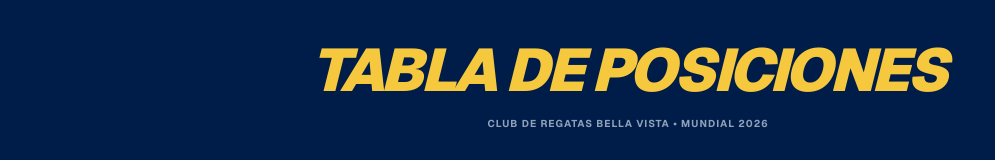
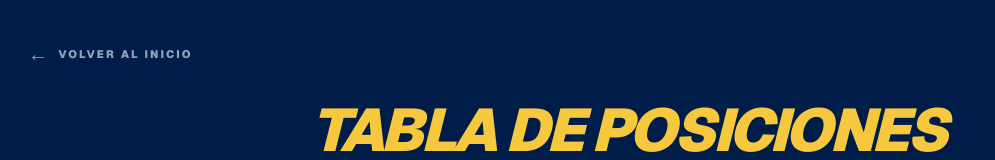
Before and after one commit to sferro-creator/prode-regatas, a Next.js app: page /ranking in a window 1280 px wide. Shown: the top 160 px of the page, without its empty margins (12-1007 px from the left). Built offline with nearby package versions, Linux system fonts and the light colour scheme; no server answers; the database is empty.

Commit message:
volver al inicio

```diff
--- a/app/ranking/page.tsx
+++ b/app/ranking/page.tsx
@@ -34,6 +34,15 @@ export default function Ranking() {
 
   return (
     <main className="flex min-h-screen flex-col items-center p-4 md:p-10 bg-[#001D4A] text-white font-sans">
+    <div className="w-full max-w-7xl flex justify-start mb-8">
+      <Link
+        href="/"
+        className="flex items-center gap-2 text-slate-400 hover:text-[#F6C83E] transition-colors text-[11px] uppercase font-black tracking-[0.2em] group"
+      >
+        <span className="text-xl group-hover:-translate-x-1 transition-transform">←</span>
+        Volver al Inicio
+      </Link>
+    </div>
       <header className="w-full max-w-4xl text-center mb-12">
         <h1 className="text-4xl md:text-6xl font-black text-[#F6C83E] uppercase tracking-tighter mb-4 italic">
           TABLA DE POSICIONES
```
